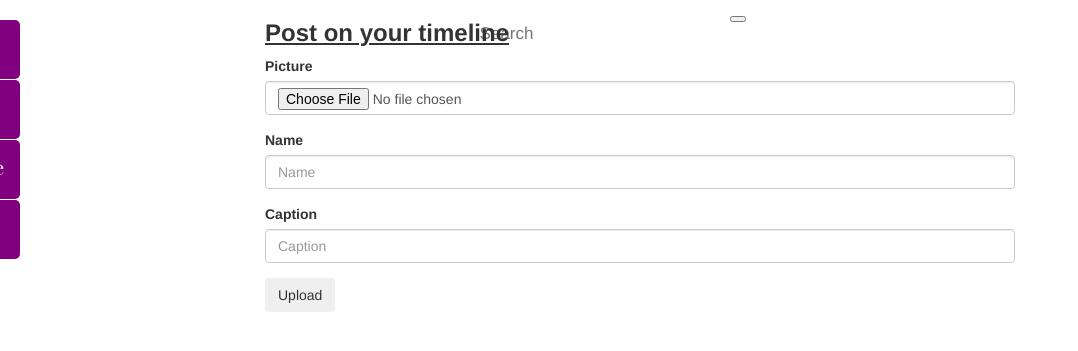
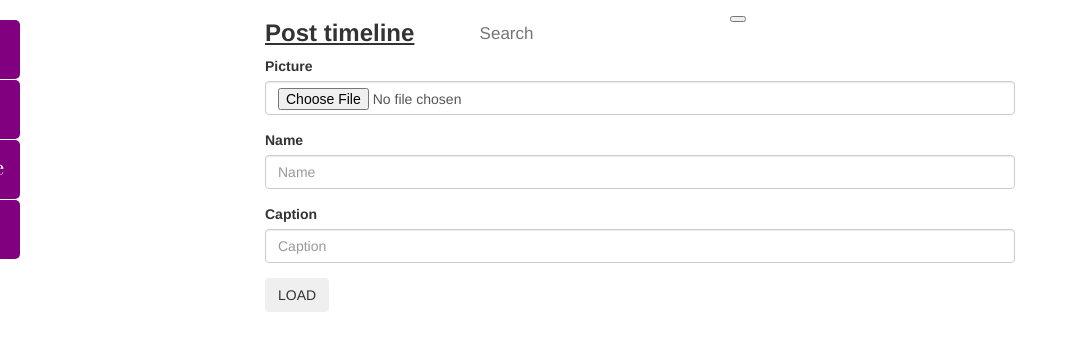
Before and after one commit to lorderonnie/Instaronnie, a Django app: template instagram/templates/newpost.html in a window 1280 px wide. Shown: the top 351 px of the page, without its empty margins (0-1078 px from the left). Run offline with Django 3.2, Linux system fonts and the light colour scheme; the template is opened without the code that fills it: values that come from a table or form of the project are taken from there, others are empty; some libraries are stand-ins or nearby versions; some web fonts are replaced.

Commit message:
all changes

```diff
--- a/instagram/templates/newpost.html
+++ b/instagram/templates/newpost.html
@@ -7,12 +7,12 @@
       <div class="col-md-2"></div>
       <div class="col-md-8">
         <div class="card bg-transparent">
-          <div class="card-header"><h3><b><u>Post on your timeline</u></b></h3></div>
+          <div class="card-header"><h3><b><u>Post timeline</u></b></h3></div>
           <div class="card-body">
             <form action="{% url 'newpost' %}" method="post" enctype="multipart/form-data">
             {% csrf_token %}
             {% bootstrap_form form %}
-            <button type="submit" class="btn btn-outline-danger">Upload</button>
+            <button type="submit" class="btn btn-outline-danger">LOAD</button>
             </form>
           </div>
         </div>
```
